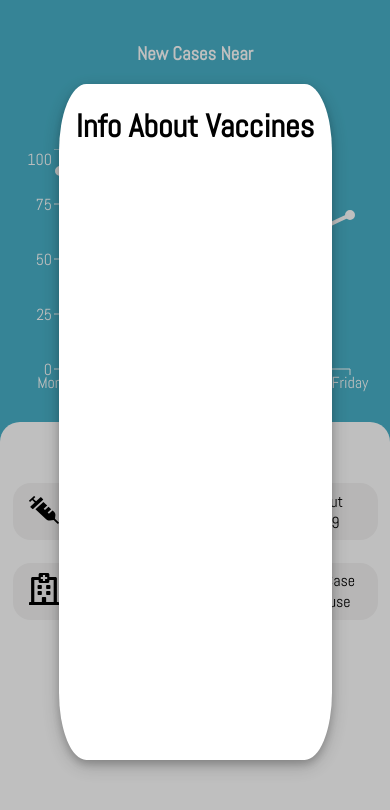
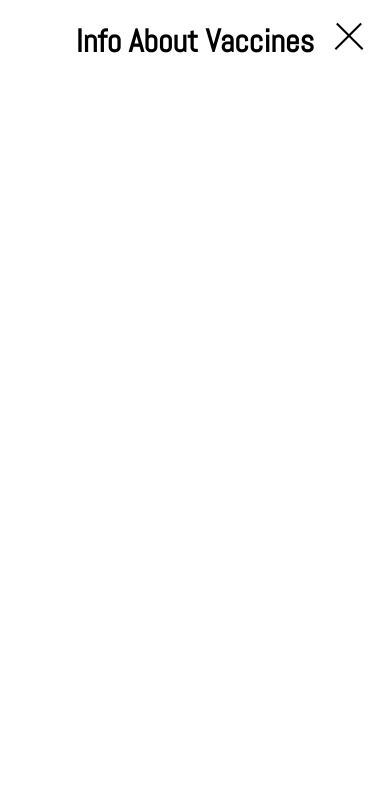
Before and after one commit to AaronCGoidel/Covid, a Next.js app in the folder client/: page / in a window 390 px wide. Both pictures are taken after a click on the button "Info About Vaccines". Shown: the top 810 px of the page. Built offline with nearby package versions, Linux system fonts and the light colour scheme.

Commit message:
update mobile modal

```diff
--- a/client/components/Modal.js
+++ b/client/components/Modal.js
@@ -1,5 +1,5 @@
-import React, {useRef, useEffect, useState} from "react";
-import {ModalContainer, ModalSquare, ModalHeader, ModalContent} from "../pages/styles";
+import React from "react";
+import {ModalContainer, ModalSquare, ModalHeader, ModalContent, ModalExit} from "../pages/styles";
 
 const Modal = ({ isVisible = false, title, content, onClose}) => {
 
@@ -12,14 +12,10 @@ const Modal = ({ isVisible = false, title, content, onClose}) => {
         }
     };
 
-    const pleaseDontJudgeThisHackSolution =
-
     React.useEffect(() => {
         document.addEventListener('keydown', keydownHandler);
         return () => document.removeEventListener('keydown', keydownHandler);
     });
-
-
 
     return !isVisible ? null :(
         <ModalContainer onClick={onClose}>
@@ -32,6 +28,13 @@ const Modal = ({ isVisible = false, title, content, onClose}) => {
                 <ModalContent>
                     {content}
                 </ModalContent >
+                <ModalExit onClick={onClose}>
+                    <svg width="30" height="30" viewBox="0 0 43 40" fill="none" xmlns="http://www.w3.org/2000/svg">
+                        <line x1="4.06066" y1="1.93934" x2="41.0607" y2="38.9393" stroke="black" stroke-width="3"/>
+                        <line x1="1.93934" y1="38.9393" x2="38.9393" y2="1.93934" stroke="black" stroke-width="3"/>
+                    </svg>
+
+                </ModalExit>
             </ModalSquare>
 
         </ModalContainer>
--- a/client/pages/index.js
+++ b/client/pages/index.js
@@ -30,6 +30,7 @@ export default function Home() {
           setModal = {setModal}
           setTitleText = {setTitleText}
           setBodyText = {setBodyText}/>
+
         </BelowTheFold>
       </Main>
       <RemoveScroll enabled={isModal}>
--- a/client/pages/styles.js
+++ b/client/pages/styles.js
@@ -75,7 +75,7 @@ export const ResourceButton = styled.button`
   align-items: center;
   justify-content: space-around;
   background-color: #F4F3F3;
-  width: 170px;
+  width: 160px;
   height: 57px;
   border-radius: 18px;
   margin: 0.7rem;
@@ -84,6 +84,7 @@ export const ResourceButton = styled.button`
 
   &:hover {
     box-shadow: 3px 3px 6px 1px grey;
+    cursor: pointer;
   }
   &:active {
     box-shadow: 1px 1px 2px 1px grey;
@@ -125,23 +126,26 @@ export const ModalContainer = styled.div`
 }
 `;
 
-
-
 export const ModalSquare = styled.div`
   width: 70vw;
   height: 80vh;
   background-color: white;
   z-index: 1;
-  border-radius: 10%;
+  border-radius: 20px;
   display: flex;
   flex-direction: column;
   align-items: center;
   color: black;
   box-shadow: 0 4px 8px 0 rgba(0, 0, 0, 0.2), 0 6px 20px 0 rgba(0, 0, 0, 0.19);
   -webkit-animation-name: animatetop;
-  -webkit-animation-duration: 0.4s;
+  -webkit-animation-duration: 0.3s;
   animation-name: slide-in;
-  animation-duration: 0.5s;
+  animation-duration: 0.3s;
+  @media ${device.tablet} {
+    width: 100vw;
+    height: 100vh;
+    border-radius: 0;
+  }
 
   @keyframes appear {
     from {
@@ -152,25 +156,44 @@ export const ModalSquare = styled.div`
     }
 }
 
-//   @keyframes slide-in {
-//     from {
-//       transform: translateY(-100vh);
-//     }
-//     to {
-//       transform: translateY(0);
-//     }
-//   }
+  @keyframes slide-in {
+    from {
+      transform: translateY(-100vh);
+    }
+    to {
+      transform: translateY(0);
+    }
+  }
 }
 `;
 
 export const ModalHeader = styled.div`
+  padding-left: 5vw;
+  padding-right: 5vw;
+  text-align: center;
+}
+`;
 
+export const ModalContent = styled.div`
+  flex-grow: 1;
 
 }
 `;
 
-export const ModalContent = styled.div`
-
-
+export const ModalExit = styled.button`
+  display: none;
+  background-color: inherit;
+  position: fixed;
+  right: 20px;
+  top: 20px;
+  border: none;
+  &:focus {
+    outline: none;
   }
+  &:hover{
+    cursor: pointer;
+  }
+  @media ${device.tablet} {
+    display: block;
+  }}
 `;
```
Lines whose indentation alone changed are shown as unchanged.
